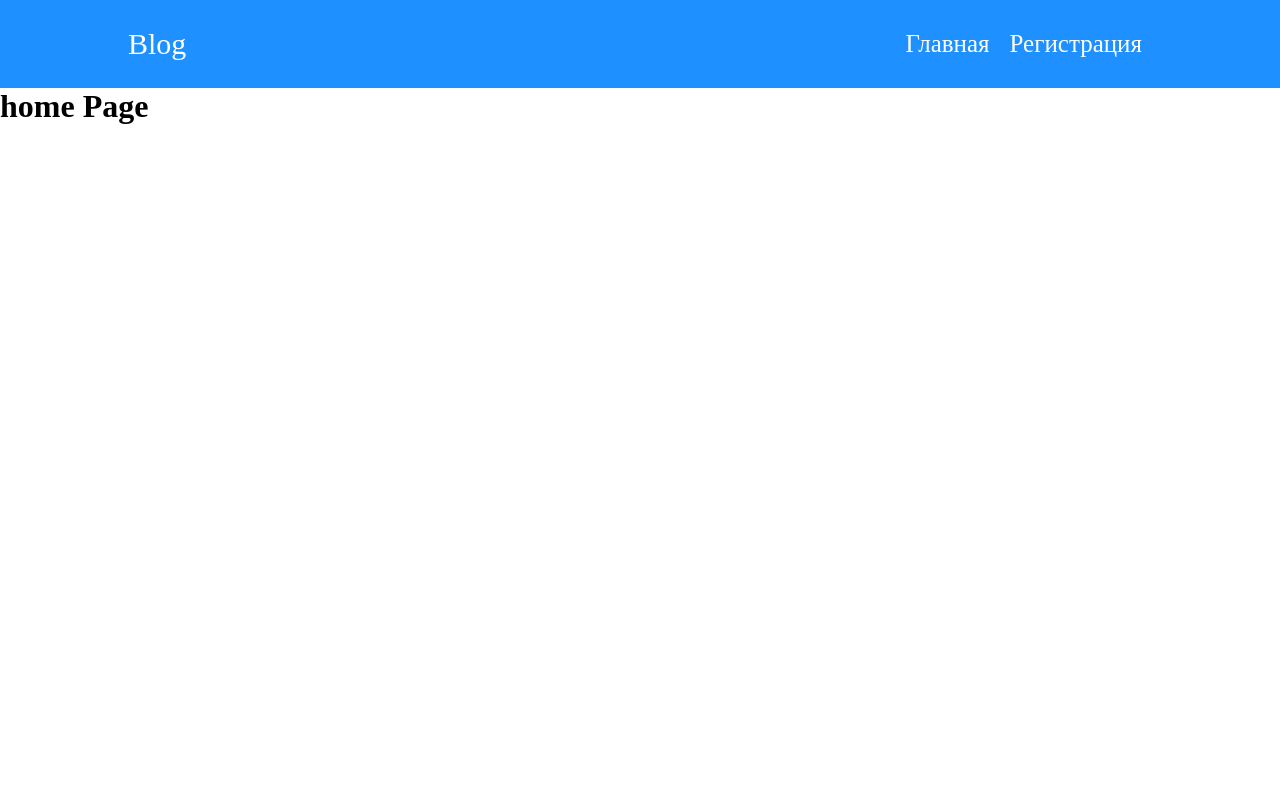
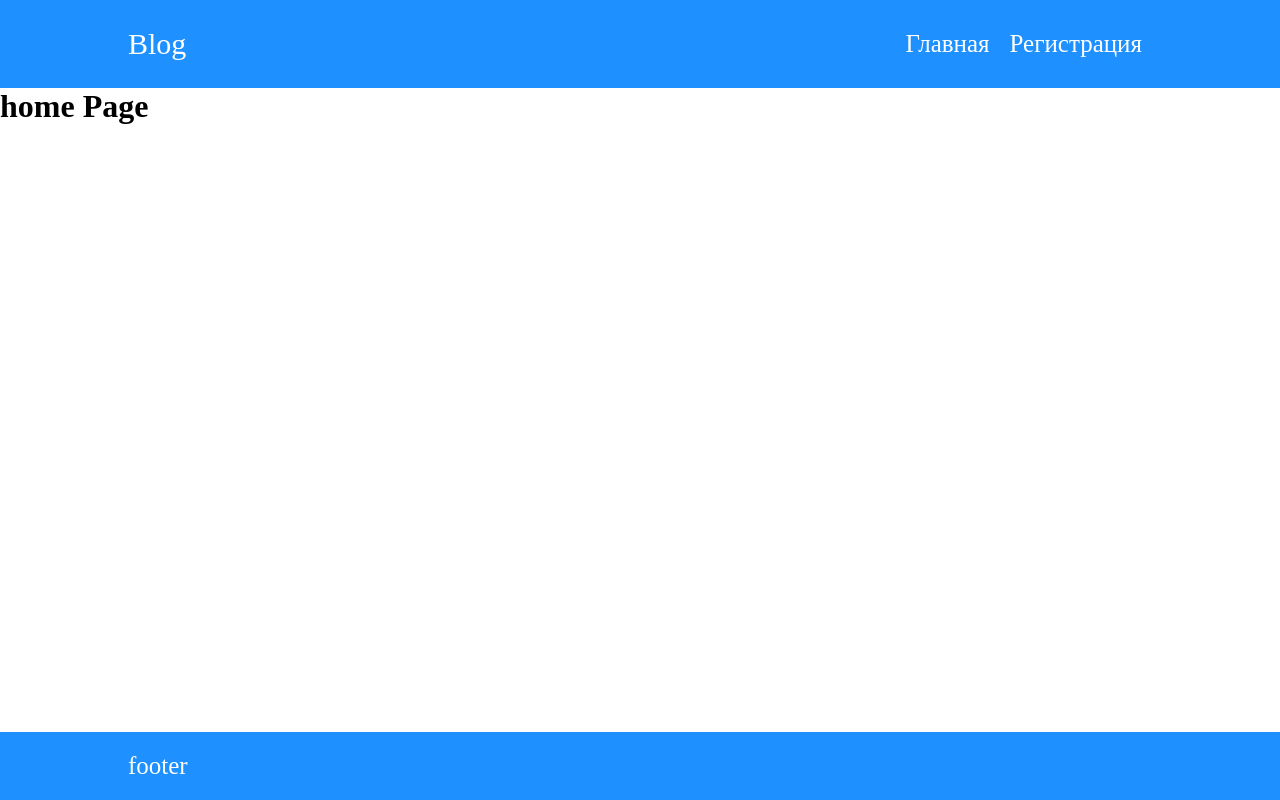
Before and after one commit to PashaZubkov55/blog_client, a React (Vite) app: page / in a window 1280 px wide. Built offline with nearby package versions, Linux system fonts and the light colour scheme.

Commit message:
'footer_design'

```diff
--- a/src/App.tsx
+++ b/src/App.tsx
@@ -3,6 +3,7 @@ import { useSelector,  } from 'react-redux'
 import AppRouter from './router/AppRouter'
 import './App.css'
 import {Header} from './components/Header'
+import { Footer } from './components/Footer'
 function App() {
   const auth = useSelector((state) => state.auth.isAuth)
   return (
@@ -12,6 +13,7 @@ function App() {
     <BrowserRouter>
       <AppRouter />
      </BrowserRouter>
+     <Footer/>
      </main>
 
   )
--- /dev/null
+++ b/src/components/Footer.tsx
@@ -0,0 +1,11 @@
+export const Footer = ()=>{
+    return(
+        <footer className="footer">
+                <div className="container">
+                <div className="footer__wrapper">
+                footer
+                </div>
+                </div>
+            </footer>
+    )
+}
--- a/src/components/Header.tsx
+++ b/src/components/Header.tsx
@@ -4,7 +4,7 @@ export const Header =()=>{
                 <div className="container">
                 <div className="header__wrapper">
 
-                    <div className="heade_logo">Blog</div>
+                    <div className="header_logo">Blog</div>
                     <nav className="menu">
                         <ul className="menu__list list">
                             <li className="list__item">Главная</li>
--- a/src/index.css
+++ b/src/index.css
@@ -8,6 +8,8 @@
     padding: 20px;
 
 }
+
+/*header*/
 
 .header {
     background-color: #1E90FF;
@@ -21,7 +23,7 @@ justify-content: space-between;
 align-items: center;
 
 }
-.heade_logo {
+.header_logo {
     font-size: 30px;
 }
 .menu {
@@ -38,3 +40,19 @@ align-items: center;
     list-style: none;
 
 }
+/*footer*/
+
+.footer{
+    background-color: #1E90FF;
+    color: #fff;
+    position: fixed;
+    left: 0;
+    right: 0;
+    bottom: 0;
+    z-index: 10;
+}
+
+.footer__wrapper{
+    display: flex;
+    font-size: 25px;
+}
```
